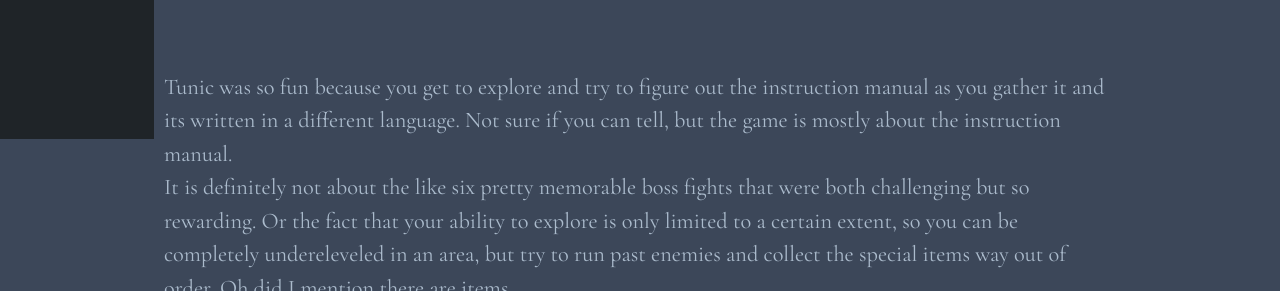
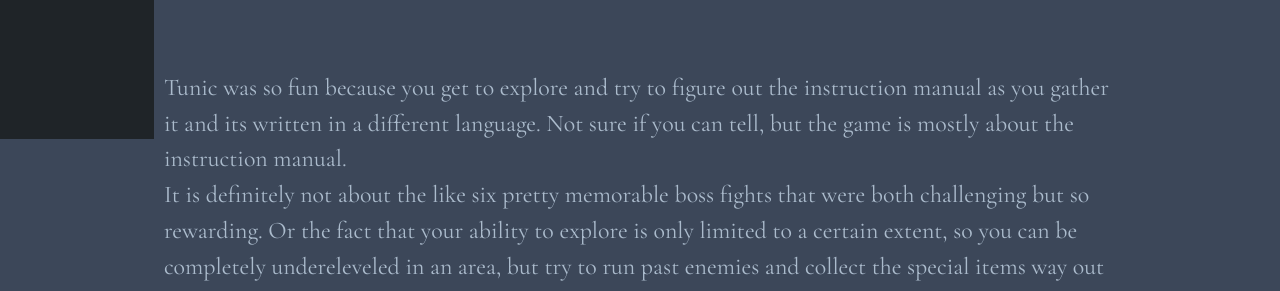
Before and after one commit to kadenweaver/silt, a React (Create React App) app: page /games/0 in a window 1280 px wide. Shown: the part 661-952 px from the top of the page. Built offline with nearby package versions, Linux system fonts and the light colour scheme.

Commit message:
up text again on mobile

```diff
--- a/src/components/PostText.js
+++ b/src/components/PostText.js
@@ -8,6 +8,6 @@
   const textColor = useColorModeValue("black", '#abbbcc');
   const {content} = props
   return (
-    <Text fontFamily="Cormorant Garamond" fontSize={["96%", "86%"]} color={textColor}>{content}</Text>
+    <Text fontFamily="Cormorant Garamond" fontSize={["96%", "92%"]} color={textColor}>{content}</Text>
   );
 };
```
